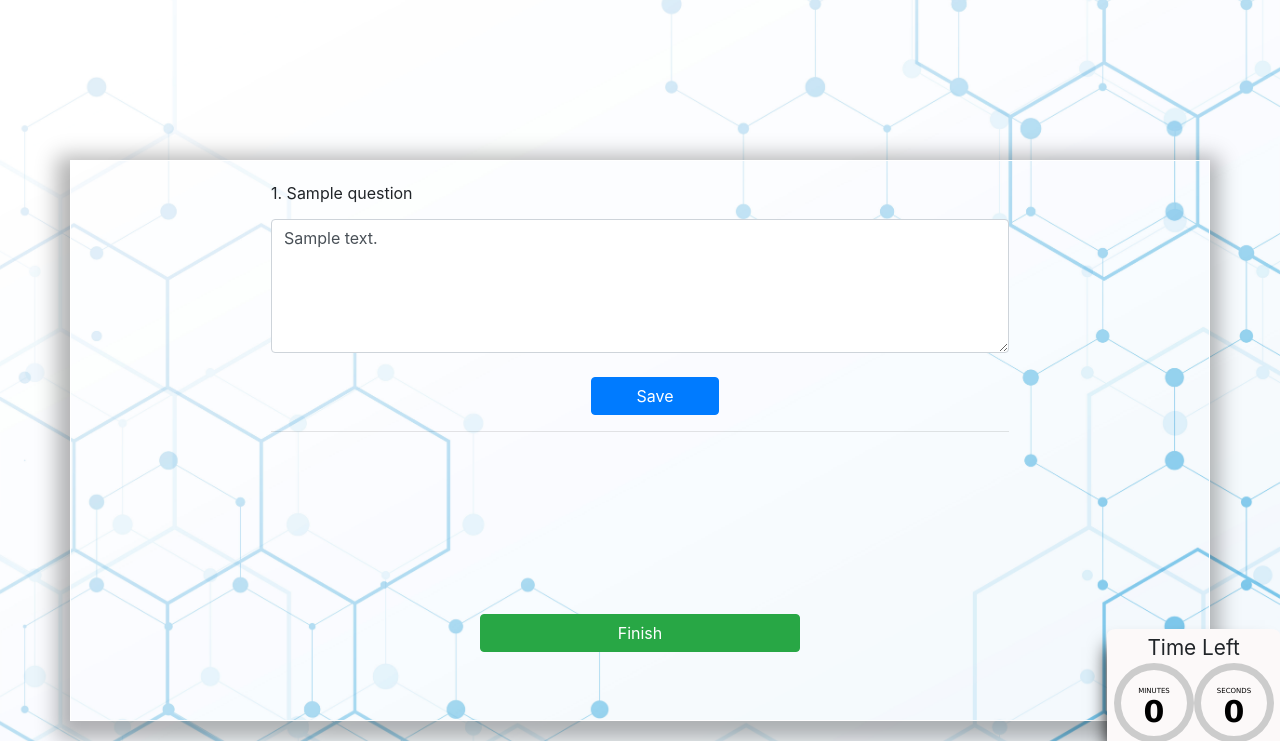
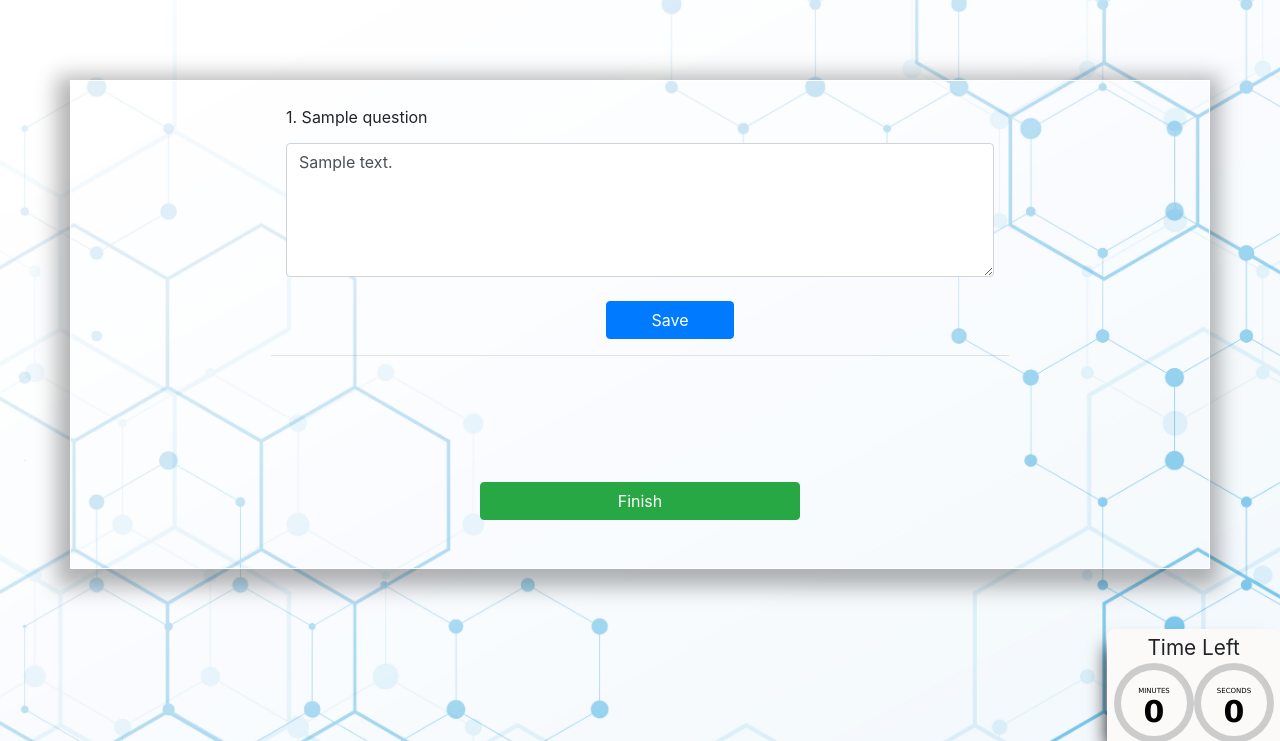
Before and after one commit to lugnitdgp/OnlineTestSuite, a Django app: page /questions/ in a window 1280 px wide. Shown: the part 59-800 px from the top of the page. Run offline with Django 3.2, Linux system fonts and the light colour scheme; a user stored in the database is signed in; tables that the repository leaves empty hold one stand-in row (values such as "Sample post"); some libraries are stand-ins or nearby versions.

Commit message:
update questions page

```diff
--- a/onlinetest/static/onlinetest/css/main.css
+++ b/onlinetest/static/onlinetest/css/main.css
@@ -1,6 +1,10 @@
 body {
   background: url("../bg.jpg") no-repeat;
   background-size: cover;
+}
+
+title {
+  font-weight: bold;
 }
 
 .navbar {
@@ -26,19 +30,19 @@ body {
 
 .question-box {
   width: 60vw !important;
-
-  padding-bottom: 15%;
+  padding-bottom: 10%;
   margin: auto;
 }
 
 .question {
   border: 1px solid #fff;
-  padding: 20px 30px;
-  margin-top: 20vh;
+  /* padding: 20px 30px; */
+  padding-top: 3vh;
+  margin-top: 10vh;
   -webkit-box-shadow: -2px 7px 20px 11px rgba(0,0,0,0.3);
   -moz-box-shadow: -2px 7px 20px 11px rgba(0,0,0,0.3);
   box-shadow: -2px 7px 20px 11px rgba(0,0,0,0.3);
-  margin-left: 40vw;
+  /* margin-left: 40vw; */
 }
 
 .login-container {
@@ -61,6 +65,7 @@ body {
 .question-name {
   overflow: auto;
 }
+
 
 #countdown {
     /* for debugging */
--- a/onlinetest/templates/onlinetest/base.html
+++ b/onlinetest/templates/onlinetest/base.html
@@ -3,7 +3,6 @@
     <head>
         <title>GLUG Auditions 2019</title>
         {% load static %}
-        <!-- <link rel="stylesheet" href="https://cdnjs.cloudflare.com/ajax/libs/materialize/1.0.0-beta/css/materialize.min.css"> -->
         <link rel="stylesheet" type="text/css" media="screen" href="{% static 'onlinetest/css/main.css' %}" />
         <link rel="stylesheet" href="https://stackpath.bootstrapcdn.com/bootstrap/4.3.1/css/bootstrap.min.css" integrity="sha384-ggOyR0iXCbMQv3Xipma34MD+dH/1fQ784/j6cY/iJTQUOhcWr7x9JvoRxT2MZw1T" crossorigin="anonymous">
     </head>
@@ -37,6 +36,5 @@
     <script src="https://cdnjs.cloudflare.com/ajax/libs/popper.js/1.14.7/umd/popper.min.js" integrity="sha384-UO2eT0CpHqdSJQ6hJty5KVphtPhzWj9WO1clHTMGa3JDZwrnQq4sF86dIHNDz0W1" crossorigin="anonymous"></script>
     <script src="https://stackpath.bootstrapcdn.com/bootstrap/4.3.1/js/bootstrap.min.js" integrity="sha384-JjSmVgyd0p3pXB1rRibZUAYoIIy6OrQ6VrjIEaFf/nJGzIxFDsf4x0xIM+B07jRM" crossorigin="anonymous"></script>
     <script src="https://ajax.googleapis.com/ajax/libs/jquery/3.4.1/jquery.min.js"></script>
-    <!-- <script src="https://cdnjs.cloudflare.com/ajax/libs/materialize/1.0.0-beta/js/materialize.min.js"></script> -->
     </body>
 </html>
--- a/onlinetest/templates/onlinetest/questions.html
+++ b/onlinetest/templates/onlinetest/questions.html
@@ -21,7 +21,7 @@
     <div id="{{ question.id }}" class="container-fluid question-box" id="sub-question-box">
     <form method="POST" action="{{ '/answers' }}/{{ question.id }}">
         {% csrf_token %}
-        <div class="form-group">
+        <div class="container-fluid form-group">
           <label for="question-name" class="question-name">{{ question.id }}. {{ question.title }}</label>
           {% if question.answer %}
           <textarea rows="5" class="form-control" name="text" type="text" placeholder="Type your answer here">{{ question.answer }}</textarea>
```
